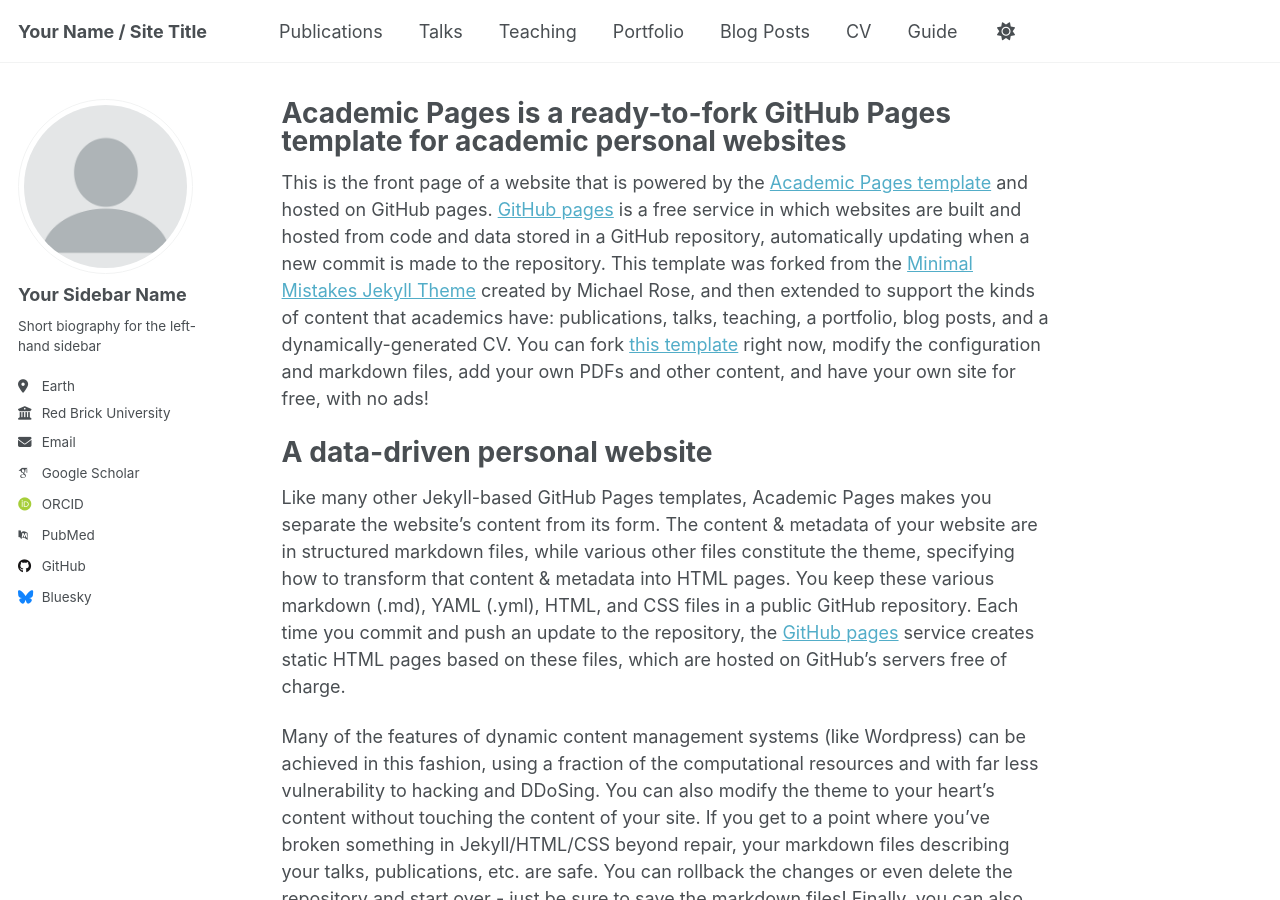
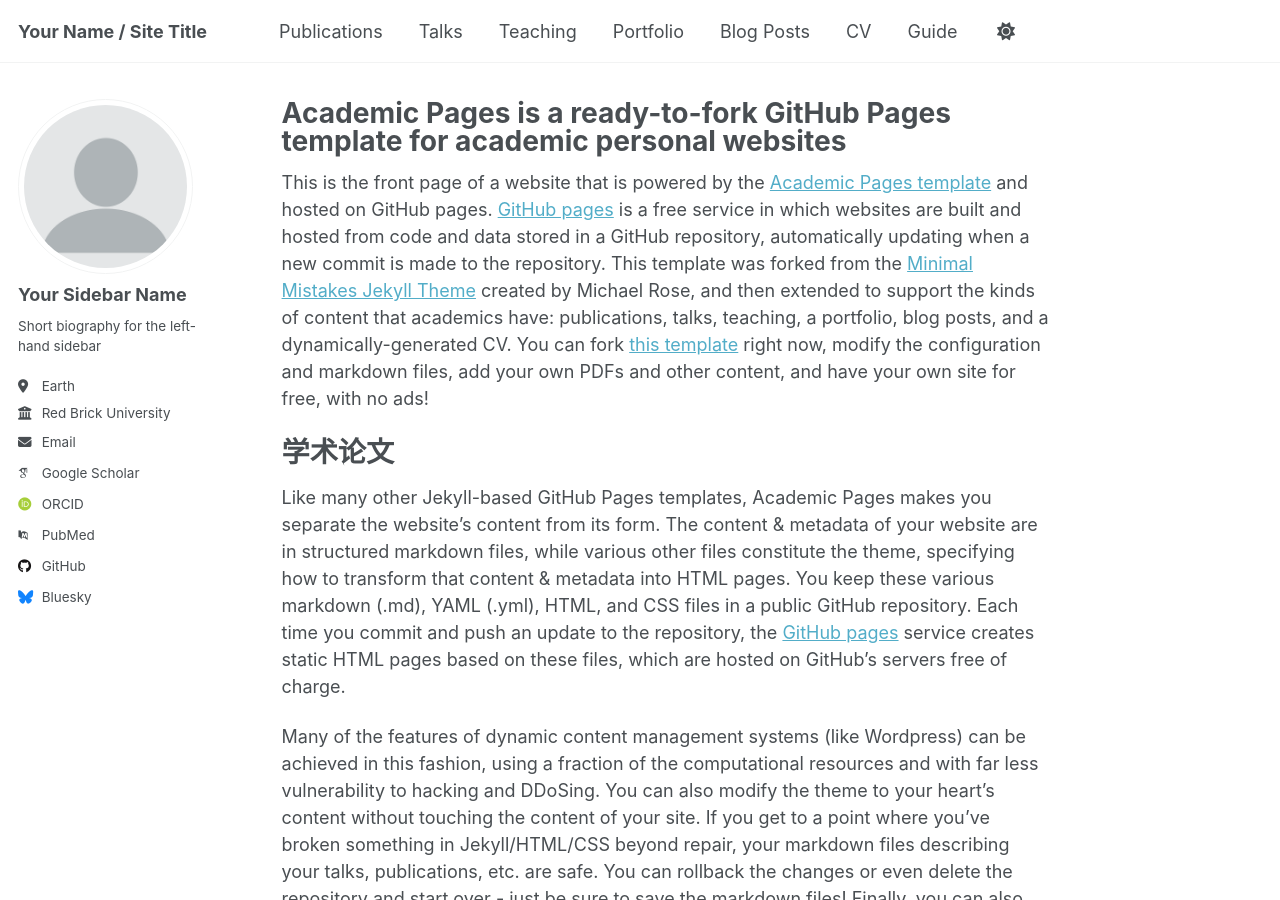
Before and after one commit to zhangxiaodong-imut/zhangxiaodong-imut.github.io, a Jekyll site: the page built from _pages/about.md, in a window 1280 px wide and 900 px high. Built offline with Jekyll 4.4.1, drawn with Linux system fonts in a browser that asks for light colours; some web fonts are replaced.

Commit message:
Update about.md

```diff
--- a/_pages/about.md
+++ b/_pages/about.md
@@ -9,7 +9,7 @@ redirect_from:
 
 This is the front page of a website that is powered by the [Academic Pages template](https://github.com/academicpages/academicpages.github.io) and hosted on GitHub pages. [GitHub pages](https://pages.github.com) is a free service in which websites are built and hosted from code and data stored in a GitHub repository, automatically updating when a new commit is made to the repository. This template was forked from the [Minimal Mistakes Jekyll Theme](https://mmistakes.github.io/minimal-mistakes/) created by Michael Rose, and then extended to support the kinds of content that academics have: publications, talks, teaching, a portfolio, blog posts, and a dynamically-generated CV. You can fork [this template](https://github.com/academicpages/academicpages.github.io) right now, modify the configuration and markdown files, add your own PDFs and other content, and have your own site for free, with no ads!
 
-A data-driven personal website
+学术论文
 ======
 Like many other Jekyll-based GitHub Pages templates, Academic Pages makes you separate the website's content from its form. The content & metadata of your website are in structured markdown files, while various other files constitute the theme, specifying how to transform that content & metadata into HTML pages. You keep these various markdown (.md), YAML (.yml), HTML, and CSS files in a public GitHub repository. Each time you commit and push an update to the repository, the [GitHub pages](https://pages.github.com/) service creates static HTML pages based on these files, which are hosted on GitHub's servers free of charge.
 
```
